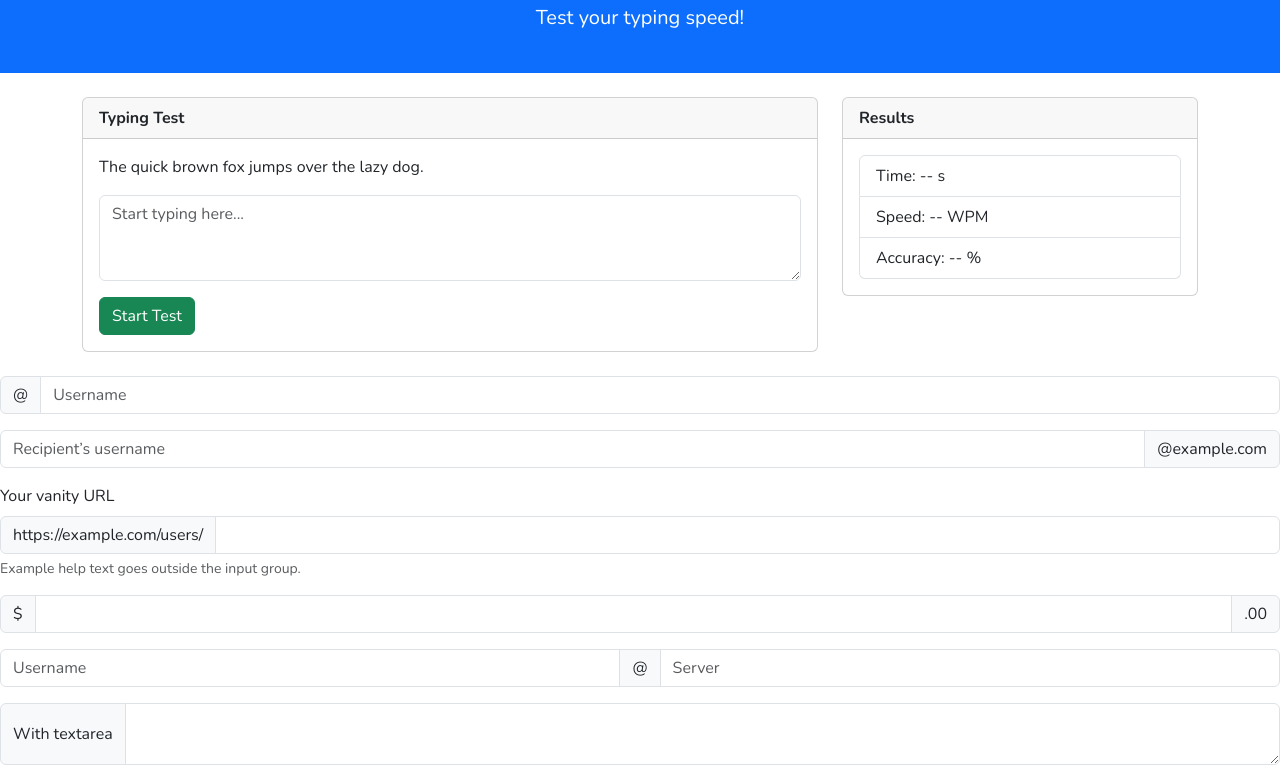
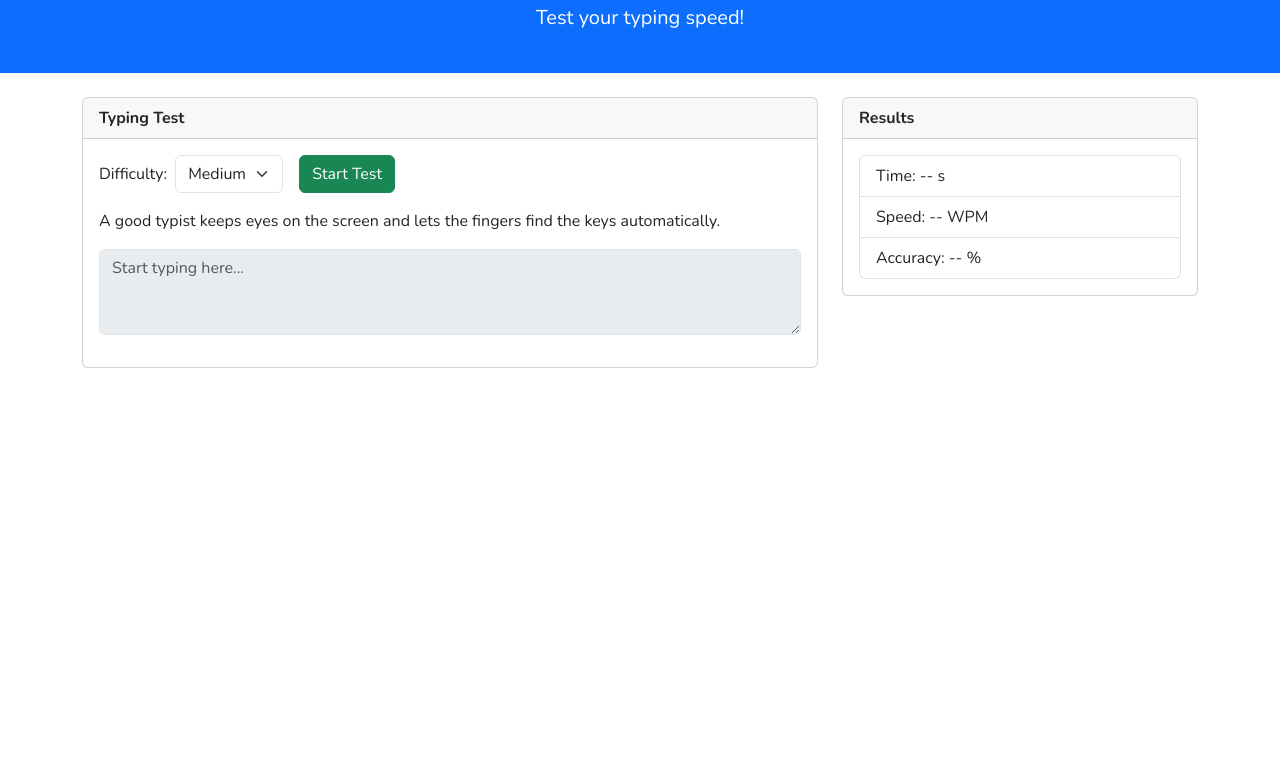
Before and after one commit to hauvoong/typeracer, a plain HTML site: page index.html in a window 1280 px wide. Shown: the part 77-842 px from the top of the page. After the commit the page ends 800 px from the top, so only its background shows below. Drawn offline with nearby package versions, Linux system fonts and the light colour scheme.

Commit message:
Add js code for difficulty levels

```diff
--- a/assets/js/script.js
+++ b/assets/js/script.js
@@ -0,0 +1,54 @@
+// Typing test: difficulty-based sample text loader and basic start behavior
+document.addEventListener('DOMContentLoaded', () => {
+	const testTextEl = document.getElementById('test-text');
+	const textarea = document.getElementById('input-area');
+	const startBtn = document.getElementById('start-btn');
+	const difficultySelect = document.getElementById('difficulty-select');
+
+	const samples = {
+		easy: [
+			'The quick brown fox jumps over the lazy dog.',
+			'Pack my box with five dozen liquor jugs.',
+			'She sells seashells by the seashore.'
+		],
+		medium: [
+			'Typing well takes practice; try to keep consistent finger placement while you build speed.',
+			'A good typist keeps eyes on the screen and lets the fingers find the keys automatically.',
+			'Practice daily with short passages to steadily improve accuracy and speed.'
+		],
+		hard: [
+			'When you are typing advanced passages, watch punctuation and capitalization closely — errors there cost accuracy.',
+			'This paragraph contains multiple clauses, commas, and a parenthetical (which should be typed correctly) to increase difficulty.',
+			'Challenging texts include varied vocabulary, longer words, and punctuation: hyphens, colons, and semicolons.'
+		]
+	};
+
+	function getRandomSample(difficulty) {
+		const list = samples[difficulty] || samples.medium;
+		return list[Math.floor(Math.random() * list.length)];
+	}
+
+	function setSampleText(difficulty) {
+		const sample = getRandomSample(difficulty);
+		testTextEl.textContent = sample;
+	}
+
+	// Initialize sample based on default select value
+	setSampleText(difficultySelect.value);
+
+	// Update sample when difficulty changes
+	difficultySelect.addEventListener('change', (e) => {
+		setSampleText(e.target.value);
+	});
+
+	// Start button: pick a sample for current difficulty, enable textarea and focus
+	startBtn.addEventListener('click', () => {
+		setSampleText(difficultySelect.value);
+		textarea.value = '';
+		textarea.disabled = false;
+		textarea.focus();
+		// Small UX: move caret to start
+		textarea.setSelectionRange(0, 0);
+		// For future: start timer / reset results here
+	});
+});
--- a/index.html
+++ b/index.html
@@ -30,9 +30,18 @@
                         <strong>Typing Test</strong>
                     </div>
                     <div class="card-body">
+                        <div class="mb-3 d-flex align-items-center gap-2">
+                            <label for="difficulty-select" class="mb-0">Difficulty:</label>
+                            <select id="difficulty-select" class="form-select w-auto">
+                                <option value="easy">Easy</option>
+                                <option value="medium" selected>Medium</option>
+                                <option value="hard">Hard</option>
+                            </select>
+                            <button id="start-btn" class="btn btn-success ms-2">Start Test</button>
+                        </div>
+
                         <p id="test-text" class="mb-3">The quick brown fox jumps over the lazy dog.</p>
-                        <textarea class="form-control mb-3" rows="3" placeholder="Start typing here..."></textarea>
-                        <button class="btn btn-success">Start Test</button>
+                        <textarea id="input-area" class="form-control mb-3" rows="3" placeholder="Start typing here..." disabled></textarea>
                     </div>
                 </div>
             </div>
@@ -54,42 +63,7 @@
         </div>
     </div>
 
-    <!-- Bootstrap input group -->
-    <div class="input-group mb-3">
-  <span class="input-group-text" id="basic-addon1">@</span>
-  <input type="text" class="form-control" placeholder="Username" aria-label="Username" aria-describedby="basic-addon1">
-</div>
 
-<div class="input-group mb-3">
-  <input type="text" class="form-control" placeholder="Recipient’s username" aria-label="Recipient’s username" aria-describedby="basic-addon2">
-  <span class="input-group-text" id="basic-addon2">@example.com</span>
-</div>
-
-<div class="mb-3">
-  <label for="basic-url" class="form-label">Your vanity URL</label>
-  <div class="input-group">
-    <span class="input-group-text" id="basic-addon3">https://example.com/users/</span>
-    <input type="text" class="form-control" id="basic-url" aria-describedby="basic-addon3 basic-addon4">
-  </div>
-  <div class="form-text" id="basic-addon4">Example help text goes outside the input group.</div>
-</div>
-
-<div class="input-group mb-3">
-  <span class="input-group-text">$</span>
-  <input type="text" class="form-control" aria-label="Amount (to the nearest dollar)">
-  <span class="input-group-text">.00</span>
-</div>
-
-<div class="input-group mb-3">
-  <input type="text" class="form-control" placeholder="Username" aria-label="Username">
-  <span class="input-group-text">@</span>
-  <input type="text" class="form-control" placeholder="Server" aria-label="Server">
-</div>
-
-<div class="input-group">
-  <span class="input-group-text">With textarea</span>
-  <textarea class="form-control" aria-label="With textarea"></textarea>
-</div>
 
 
     <script
@@ -98,5 +72,6 @@
       crossorigin="anonymous"
     ></script>
     <script src="https://kit.fontawesome.com/5ca234e80d.js" crossorigin="anonymous"></script>
+        <script src="assets/js/script.js"></script>
   </body>
 </html>
```
